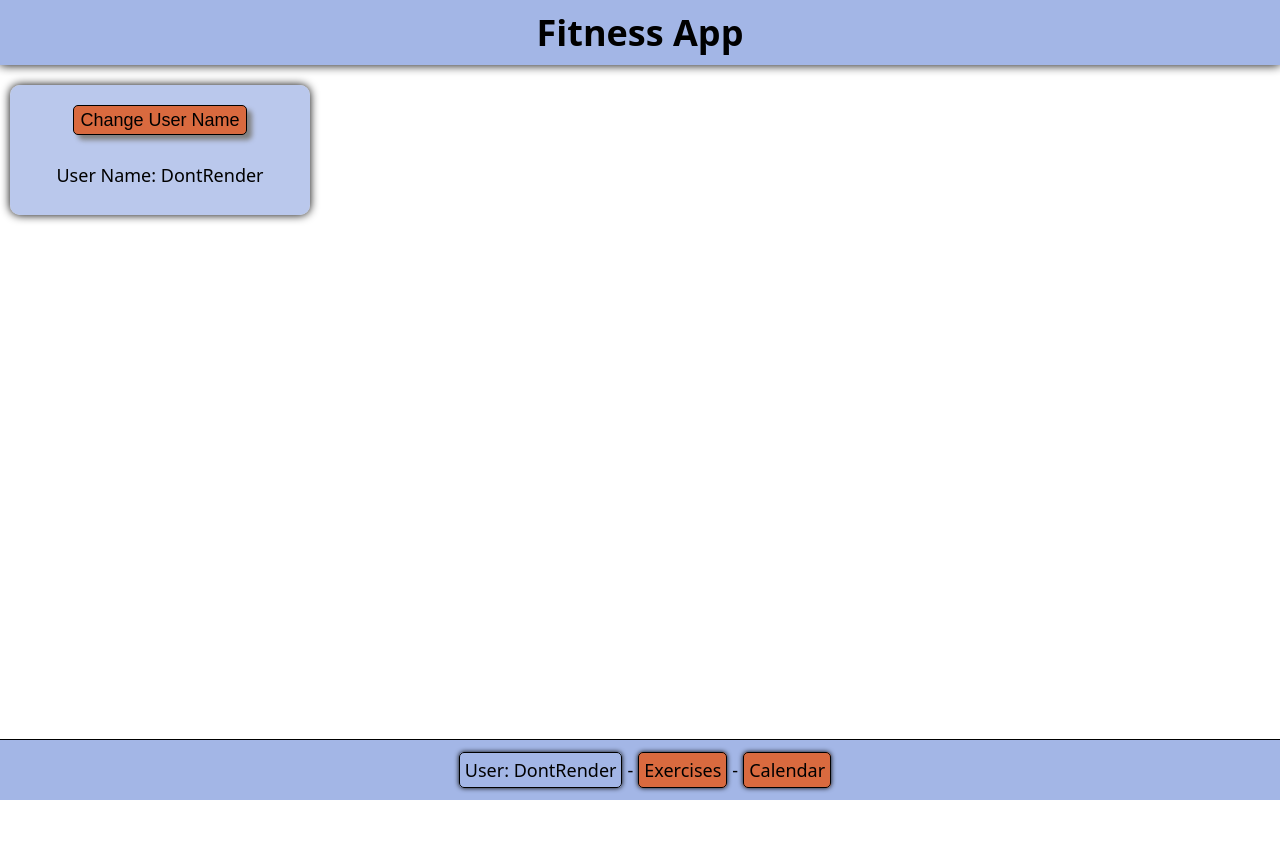
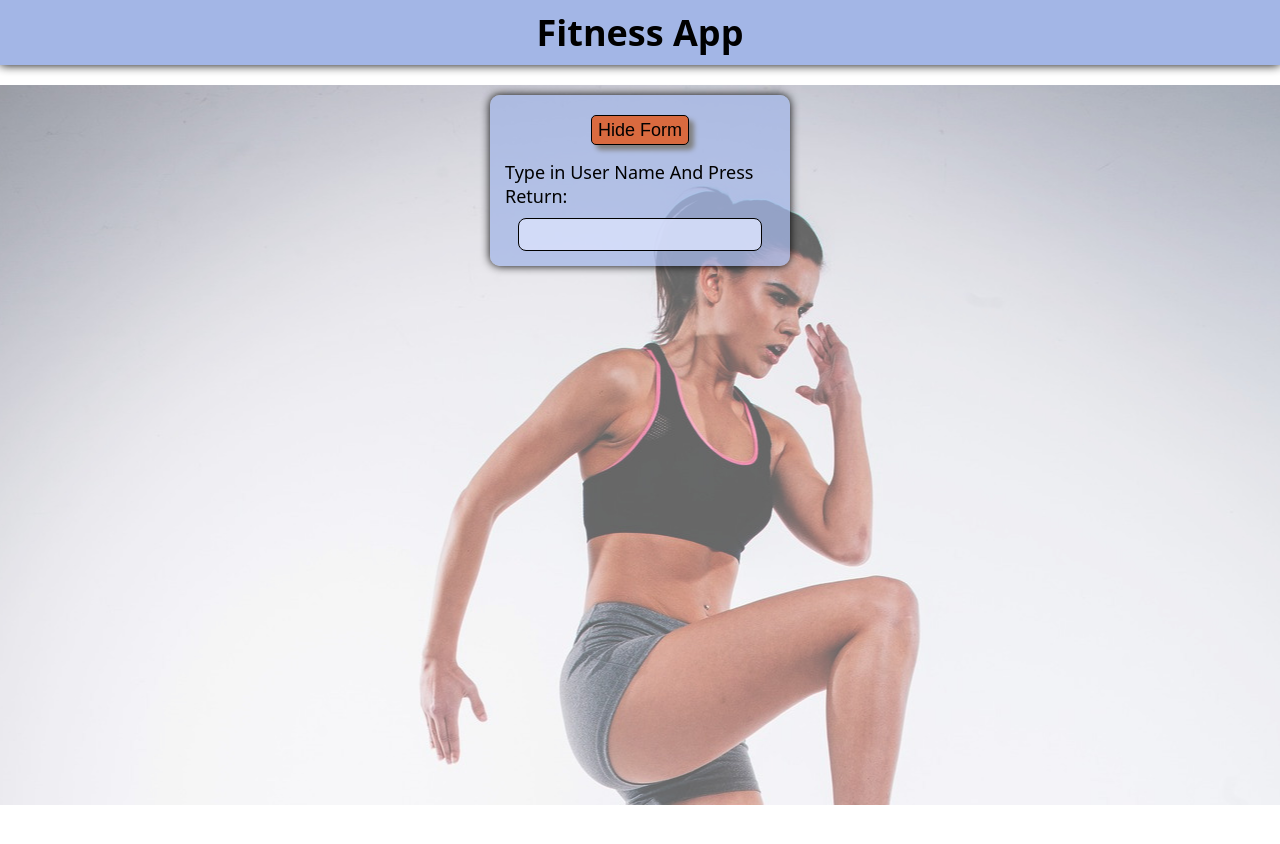
Before and after one commit to lenzloesche/capstone-project, a Next.js app: page / in a window 1280 px wide. Shown: the top 844 px of the page. Before the commit the page ends 800 px from the top, so only its background shows below. Built offline with nearby package versions, Linux system fonts and the light colour scheme.

Commit message:
made it so that you have to give a user name before you enter the site

```diff
--- a/components/UserNameForm/index.js
+++ b/components/UserNameForm/index.js
@@ -14,7 +14,7 @@ export default function UserNameForm({
   const [showForm, setShowForm] = useState(false);
 
   useEffect(() => {
-    if (userName === undefined) {
+    if (userName === undefined || userName === "DontRender") {
       setShowForm(true);
     } else {
       setShowForm(false);
--- a/pages/index.js
+++ b/pages/index.js
@@ -2,6 +2,7 @@ import Heading from "../components/Heading";
 import UserNameForm from "../components/UserNameForm";
 import Header from "../components/Header";
 import Navigation from "../components/Navigation";
+import StrengthContainer from "../components/StrengthContainer";
 export default function Home({userName, handleUserNameFormSubmit}) {
   return (
     <>
@@ -9,12 +10,18 @@ export default function Home({userName, handleUserNameFormSubmit}) {
         <Header>
           <Heading>Fitness App</Heading>
         </Header>
-        <UserNameForm
-          userName={userName}
-          handleUserNameFormSubmit={handleUserNameFormSubmit}
-        ></UserNameForm>
+        <StrengthContainer>
+          <UserNameForm
+            userName={userName}
+            handleUserNameFormSubmit={handleUserNameFormSubmit}
+          ></UserNameForm>
+        </StrengthContainer>
       </main>
-      <Navigation selected={"index"} userName={userName}></Navigation>
+      {userName === "DontRender" ? (
+        ""
+      ) : (
+        <Navigation selected={"index"} userName={userName}></Navigation>
+      )}
     </>
   );
 }
```
Also changed, not shown: pages/calendar.js (+16 -0 lines), pages/exerciseSearch.js (+15 -1 lines).
